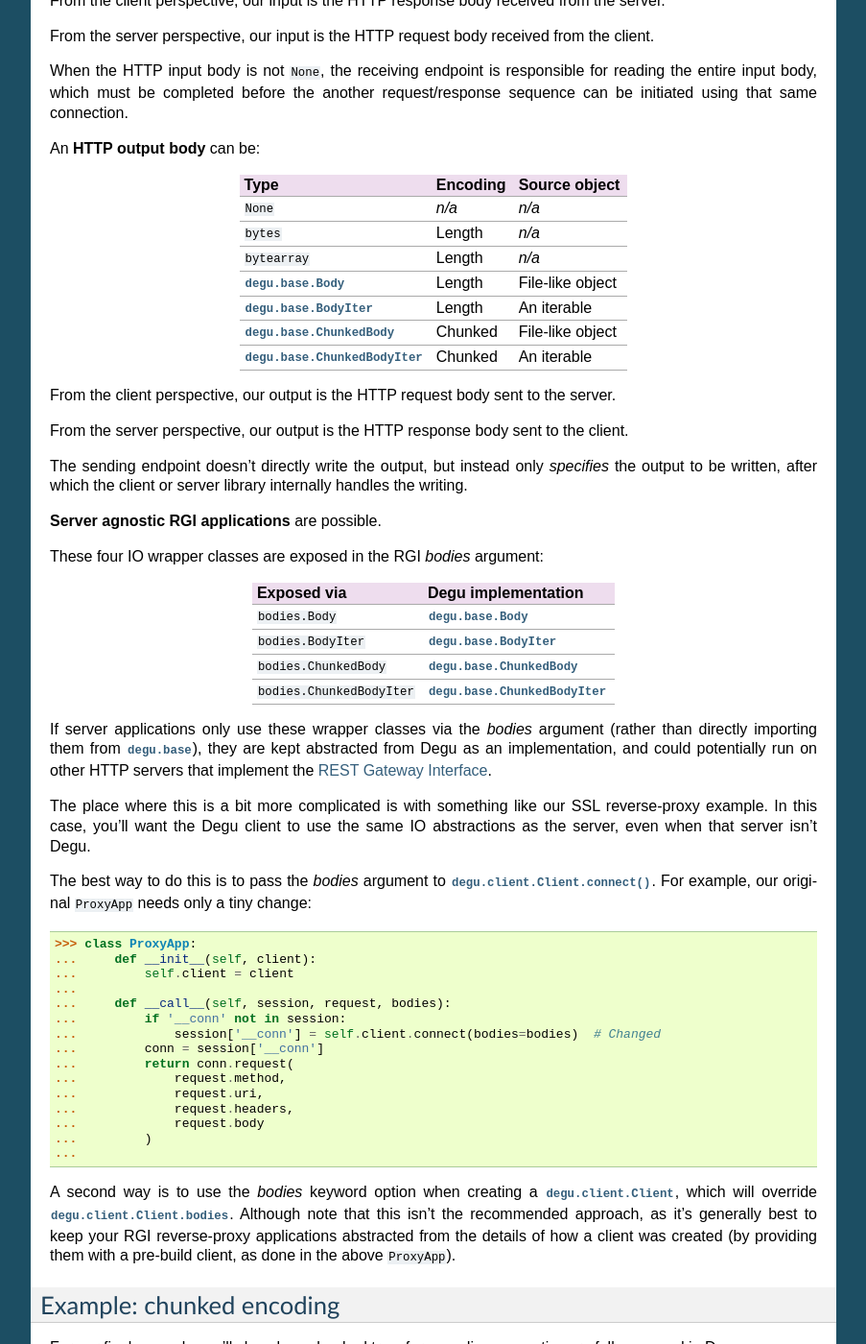
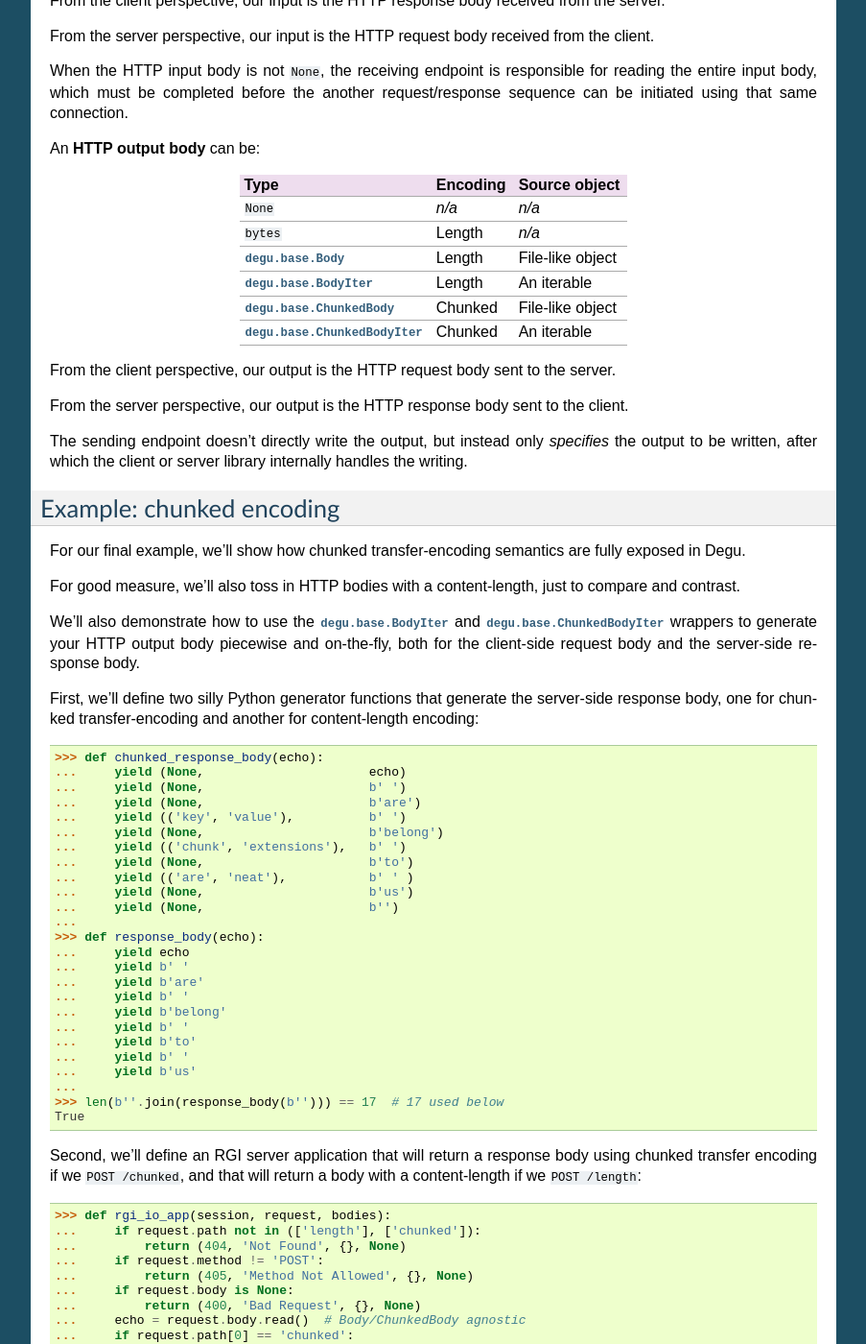
Before and after one commit to json420/degu, a Sphinx documentation site: the page built from doc/tutorial.rst, in a window 1280 px wide and 1400 px high, scrolled down 7564 px. Shown: the whole window at 96% size, without its empty margins (198-1101 px from the left). Built offline with Sphinx 7.4.7, drawn with Linux system fonts in a browser that asks for light colours.

Commit message:
Update IO abstractions section of tutorial

```diff
--- a/doc/tutorial.rst
+++ b/doc/tutorial.rst
@@ -474,7 +474,6 @@ An **HTTP output body** can be:
     ==================================  ========  ================
     ``None``                            *n/a*     *n/a*
     ``bytes``                           Length    *n/a*
-    ``bytearray``                       Length    *n/a*
     :class:`degu.base.Body`             Length    File-like object
     :class:`degu.base.BodyIter`         Length    An iterable
     :class:`degu.base.ChunkedBody`      Chunked   File-like object
@@ -490,55 +489,6 @@ client.
 The sending endpoint doesn't directly write the output, but instead only
 *specifies* the output to be written, after which the client or server library
 internally handles the writing.
-
-**Server agnostic RGI applications** are possible.
-
-These four IO wrapper classes are exposed in the RGI *bodies* argument:
-
-    ==========================  ==================================
-    Exposed via                 Degu implementation
-    ==========================  ==================================
-    ``bodies.Body``             :class:`degu.base.Body`
-    ``bodies.BodyIter``         :class:`degu.base.BodyIter`
-    ``bodies.ChunkedBody``      :class:`degu.base.ChunkedBody`
-    ``bodies.ChunkedBodyIter``  :class:`degu.base.ChunkedBodyIter`
-    ==========================  ==================================
-
-If server applications only use these wrapper classes via the *bodies* argument
-(rather than directly importing them from :mod:`degu.base`), they are kept
-abstracted from Degu as an implementation, and could potentially run on other
-HTTP servers that implement the :doc:`rgi`.
-
-The place where this is a bit more complicated is with something like our SSL
-reverse-proxy example.  In this case, you'll want the Degu client to use the
-same IO abstractions as the server, even when that server isn't Degu.
-
-The best way to do this is to pass the *bodies* argument to
-:meth:`degu.client.Client.connect()`.  For example, our original ``ProxyApp``
-needs only a tiny change:
-
->>> class ProxyApp:
-...     def __init__(self, client):
-...         self.client = client
-...
-...     def __call__(self, session, request, bodies):
-...         if '__conn' not in session:
-...             session['__conn'] = self.client.connect(bodies=bodies)  # Changed
-...         conn = session['__conn']
-...         return conn.request(
-...             request.method,
-...             request.uri,
-...             request.headers,
-...             request.body
-...         )
-...
-
-A second way is to use the *bodies* keyword option when creating a
-:class:`degu.client.Client`, which will override
-:attr:`degu.client.Client.bodies`.  Although note that this isn't the
-recommended approach, as it's generally best to keep your RGI reverse-proxy
-applications abstracted from the details of how a client was created (by
-providing them with a pre-build client, as done in the above ``ProxyApp``).
 
 
 
```
